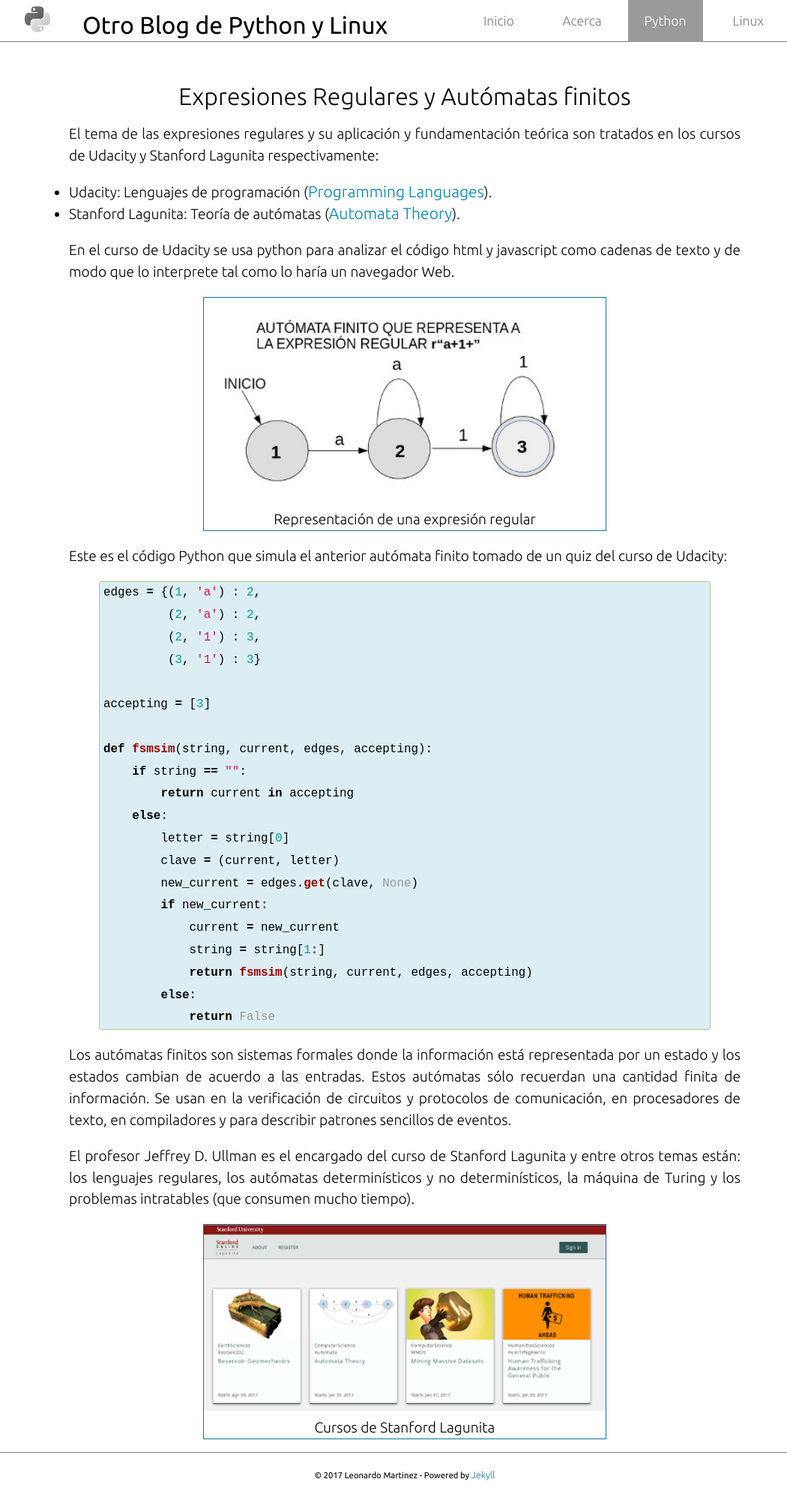
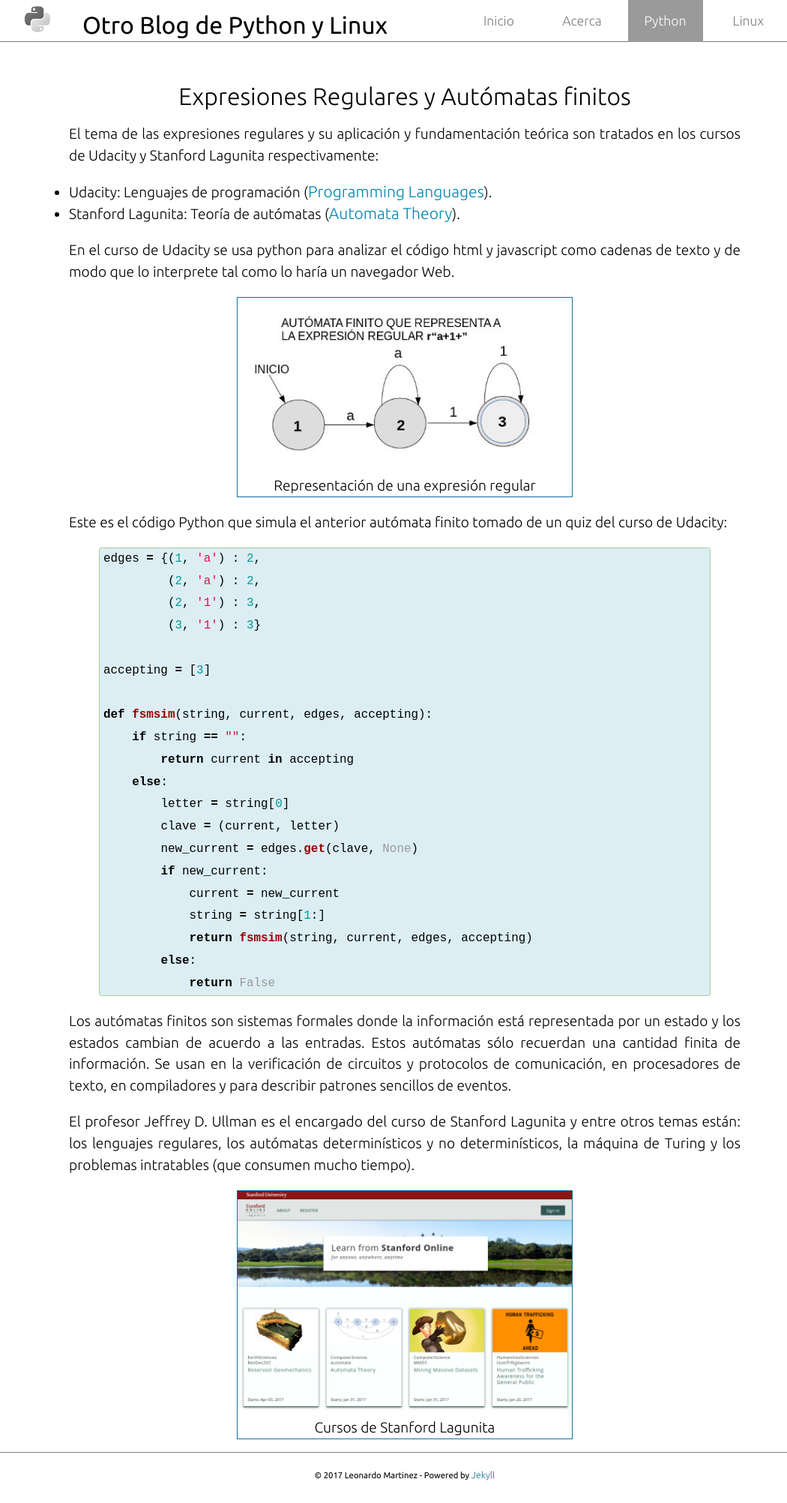
Before and after one commit to carniceriavillon/piensapython, a Jekyll site: the page built from _posts/python/2017-03-01-expresiones-regulares-y-automatas-finitos.md, in a window 1280 px wide. Shown: the whole page at 75% size, without its empty margins (100-1150 px from the left). Built offline with Jekyll 4.4.1, drawn with Linux system fonts in a browser that asks for light colours.

Commit message:
change photo better resolution

```diff
--- a/_posts/python/2017-03-01-expresiones-regulares-y-automatas-finitos.md
+++ b/_posts/python/2017-03-01-expresiones-regulares-y-automatas-finitos.md
@@ -56,6 +56,6 @@
 regulares, los autómatas determinísticos y no determinísticos, la máquina de Turing y los problemas intratables (que consumen
 mucho tiempo).
 <div class="foto-center">
-  <a href="https://lagunita.stanford.edu/courses/course-v1:ComputerScience+Automata+SelfPaced/about" target="_blank"><img class="img-adaptable" src="{{site.baseurl}}/imagenes/stanfordlagunita.png" alt="stanford lagunita" /></a>
+  <a href="https://lagunita.stanford.edu/courses/course-v1:ComputerScience+Automata+SelfPaced/about" target="_blank"><img class="img-adaptable" src="{{site.baseurl}}/imagenes/lagunita2.png" alt="stanford lagunita" /></a>
   <figcaption>Cursos de Stanford Lagunita</figcaption>
 </div>
--- a/css/estilos.scss
+++ b/css/estilos.scss
@@ -152,7 +152,7 @@
 .foto-center {
     border: 1px solid #12719d;
     margin: 15px auto;
-    width: 60%;
+    width: 50%;
 }
 .foto-center figcaption {
     text-align: center
```
Also changed, not shown: imagenes/stanfordlagunita.png (deleted), 3 other files.
